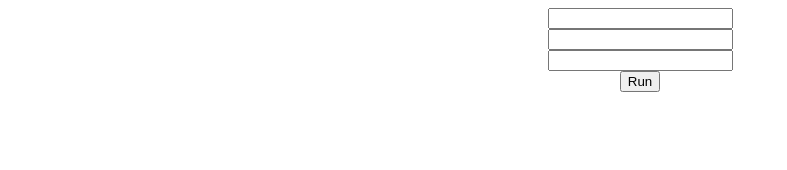
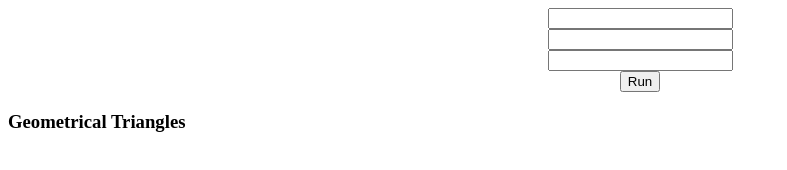
Before and after one commit to Uwerajojo/Equiscalene, a plain HTML site: page index.html in a window 1280 px wide. Shown: the whole page, without its empty margins (0-787 px from the left). Drawn offline with Linux system fonts and the light colour scheme.

Commit message:
add id visual

```diff
--- a/index.html
+++ b/index.html
@@ -16,6 +16,11 @@
   <center><input type="number" id="decimal"></center>
   <center><input type="number" id="integer"></center>
   <center><button onclick="Run()">Run</button></center>
+ <div id="visual">
+     <h3>Geometrical Triangles</h3>
 
+ </div>
+
+  </div>
 </body>
 </html>
```
